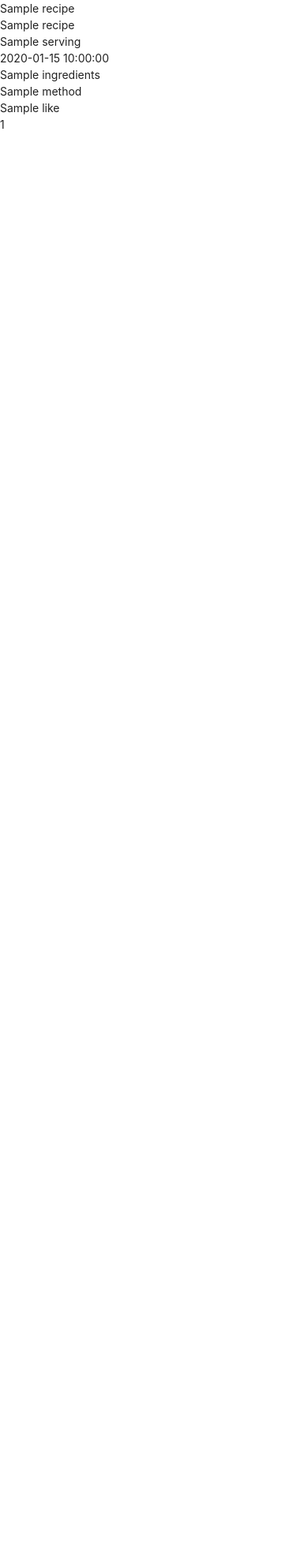
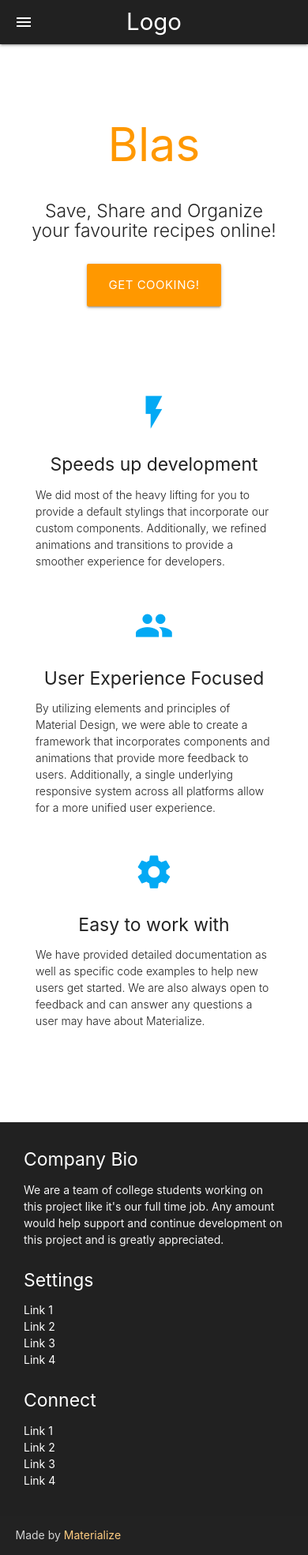
Before and after one commit to lisaloudness/Blas, a Flask app: page / in a window 390 px wide. Shown: the whole page at 79% size. Before the commit the page ends 163 px from the top, so only its background shows below. Run offline with Flask 3, Linux system fonts and the light colour scheme; a database or web service that is not in the repository returns one stand-in record (values such as "Sample title"); some libraries are stand-ins or nearby versions.

Commit message:
Create navbar and initiate mobile nav

```diff
--- a/static/css/style.css
+++ b/static/css/style.css
@@ -0,0 +1,17 @@
+.text-shadow {
+    text-shadow: 2px 2px 2px(rgba 5,5,5,5);
+}
+/* Custom Stylesheet */
+/**
+ * Use this file to override Materialize files so you can update
+ * the core Materialize files in the future
+ *
+ * Made By MaterializeCSS.com
+ */
+
+ .icon-block {
+    padding: 0 15px;
+  }
+  .icon-block .material-icons {
+      font-size: inherit;
+  }
--- a/static/js/script.js
+++ b/static/js/script.js
@@ -0,0 +1,3 @@
+$(document).ready(function(){
+    $(".sidenav").sidenav();
+  });
--- a/templates/base.html
+++ b/templates/base.html
@@ -1,25 +1,134 @@
 <!DOCTYPE html>
 <html lang="en">
 <head>
-    <meta charset="UTF-8">
-    <meta name="viewport" content="width=device-width, initial-scale=1.0">
-    <link rel="stylesheet" href="https://cdnjs.cloudflare.com/ajax/libs/font-awesome/6.5.1/css/all.min.css"
-        integrity="sha512-DTOQO9RWCH3ppGqcWaEA1BIZOC6xxalwEsw9c2QQeAIftl+Vegovlnee1c9QX4TctnWMn13TZye+giMm8e2LwA==" crossorigin="anonymous" referrerpolicy="no-referrer" type="text/css">
-    <link rel="stylesheet" href="https://cdnjs.cloudflare.com/ajax/libs/materialize/1.0.0/css/materialize.min.css" type="text/css">
-    <link rel="stylesheet" href="{{ url_for('static', filename='css/style.css') }}" type="text/css">
-    {% block styles %}
-    {% endblock %}
-    <title>Blas</title>
+  <meta http-equiv="Content-Type" content="text/html; charset=UTF-8"/>
+  <meta name="viewport" content="width=device-width, initial-scale=1, maximum-scale=1.0"/>
+  <link rel="stylesheet" href="https://cdnjs.cloudflare.com/ajax/libs/materialize/1.0.0/css/materialize.min.css">
+  <title>Starter Template - Materialize</title>
+
+  <!-- CSS  -->
+  <link href="https://fonts.googleapis.com/icon?family=Material+Icons" rel="stylesheet">
+
+  <link href="static/css/style.css" type="text/css" rel="stylesheet" media="screen,projection">
 </head>
 <body>
+  <nav>
+    <div class="nav-wrapper grey darken-4">
+      <a href="#!" class="brand-logo">Logo</a>
+      <a href="#" data-target="mobile-demo" class="sidenav-trigger"><i class="material-icons">menu</i></a>
+      <ul class="right hide-on-med-and-down">
+        <li><a href="#">Home</a></li>
+        <li><a href="#">Search Recipes</a></li>
+        <li><a href="#">Sign Up</a></li>
+        <li><a href="#">Log In</a></li>
+      </ul>
+    </div>
+  </nav>
 
-    {% block content %}
-    {% endblock %}
-    <script src="https://code.jquery.com/jquery-3.5.1.min.js"
-        integrity="sha256-9/aliU8dGd2tb6OSsuzixeV4y/faTqgFtohetphbbj0=" crossorigin="anonymous"></script>
-    <script src="https://cdnjs.cloudflare.com/ajax/libs/materialize/1.0.0/js/materialize.min.js"></script>
-    <script src="{{ url_for('static', filename='js/script.js') }}"></script>
-    {% block scripts %}
-    {% endblock %}
-</body>
+  <ul class="sidenav" id="mobile-demo">
+    <li><a href="#">Home</a></li>
+        <li><a href="#">Search Recipes</a></li>
+        <li><a href="#">Sign Up</a></li>
+        <li><a href="#">Log In</a></li>
+  </ul>
+    <div class="section no-pad-bot" id="index-banner">
+    <div class="container">
+      <br><br>
+      <h1 class="header center orange-text">Blas</h1>
+      <div class="row center">
+        <h5 class="header col s12 light">Save, Share and Organize your favourite recipes online!</h5>
+      </div>
+      <div class="row center">
+        <a href="http://materializecss.com/getting-started.html" id="download-button" class="btn-large waves-effect waves-light orange">Get Cooking!</a>
+      </div>
+      <br><br>
+
+    </div>
+  </div>
+
+
+  <div class="container">
+    <div class="section">
+
+      <!--   Icon Section   -->
+      <div class="row">
+        <div class="col s12 m4">
+          <div class="icon-block">
+            <h2 class="center light-blue-text"><i class="material-icons">flash_on</i></h2>
+            <h5 class="center">Speeds up development</h5>
+
+            <p class="light">We did most of the heavy lifting for you to provide a default stylings that incorporate our custom components. Additionally, we refined animations and transitions to provide a smoother experience for developers.</p>
+          </div>
+        </div>
+
+        <div class="col s12 m4">
+          <div class="icon-block">
+            <h2 class="center light-blue-text"><i class="material-icons">group</i></h2>
+            <h5 class="center">User Experience Focused</h5>
+
+            <p class="light">By utilizing elements and principles of Material Design, we were able to create a framework that incorporates components and animations that provide more feedback to users. Additionally, a single underlying responsive system across all platforms allow for a more unified user experience.</p>
+          </div>
+        </div>
+
+        <div class="col s12 m4">
+          <div class="icon-block">
+            <h2 class="center light-blue-text"><i class="material-icons">settings</i></h2>
+            <h5 class="center">Easy to work with</h5>
+
+            <p class="light">We have provided detailed documentation as well as specific code examples to help new users get started. We are also always open to feedback and can answer any questions a user may have about Materialize.</p>
+          </div>
+        </div>
+      </div>
+
+    </div>
+    <br><br>
+
+    <div class="section">
+
+    </div>
+  </div>
+
+  <footer class="page-footer grey darken-4">
+    <div class="container">
+      <div class="row">
+        <div class="col l6 s12">
+          <h5 class="white-text">Company Bio</h5>
+          <p class="grey-text text-lighten-4">We are a team of college students working on this project like it's our full time job. Any amount would help support and continue development on this project and is greatly appreciated.</p>
+
+
+        </div>
+        <div class="col l3 s12">
+          <h5 class="white-text">Settings</h5>
+          <ul>
+            <li><a class="white-text" href="#!">Link 1</a></li>
+            <li><a class="white-text" href="#!">Link 2</a></li>
+            <li><a class="white-text" href="#!">Link 3</a></li>
+            <li><a class="white-text" href="#!">Link 4</a></li>
+          </ul>
+        </div>
+        <div class="col l3 s12">
+          <h5 class="white-text">Connect</h5>
+          <ul>
+            <li><a class="white-text" href="#!">Link 1</a></li>
+            <li><a class="white-text" href="#!">Link 2</a></li>
+            <li><a class="white-text" href="#!">Link 3</a></li>
+            <li><a class="white-text" href="#!">Link 4</a></li>
+          </ul>
+        </div>
+      </div>
+    </div>
+    <div class="footer-copyright">
+      <div class="container">
+      Made by <a class="orange-text text-lighten-3" href="http://materializecss.com">Materialize</a>
+      </div>
+    </div>
+  </footer>
+
+
+  <!--  Scripts-->
+  <script src="https://code.jquery.com/jquery-2.1.1.min.js"></script>
+  <script src="https://cdnjs.cloudflare.com/ajax/libs/materialize/1.0.0/js/materialize.min.js"></script>
+  <script src="static/js/script.js"></script>
+
+  </body>
 </html>
```
Also changed, not shown: static/js/init.js (added, +7 -0 lines).
